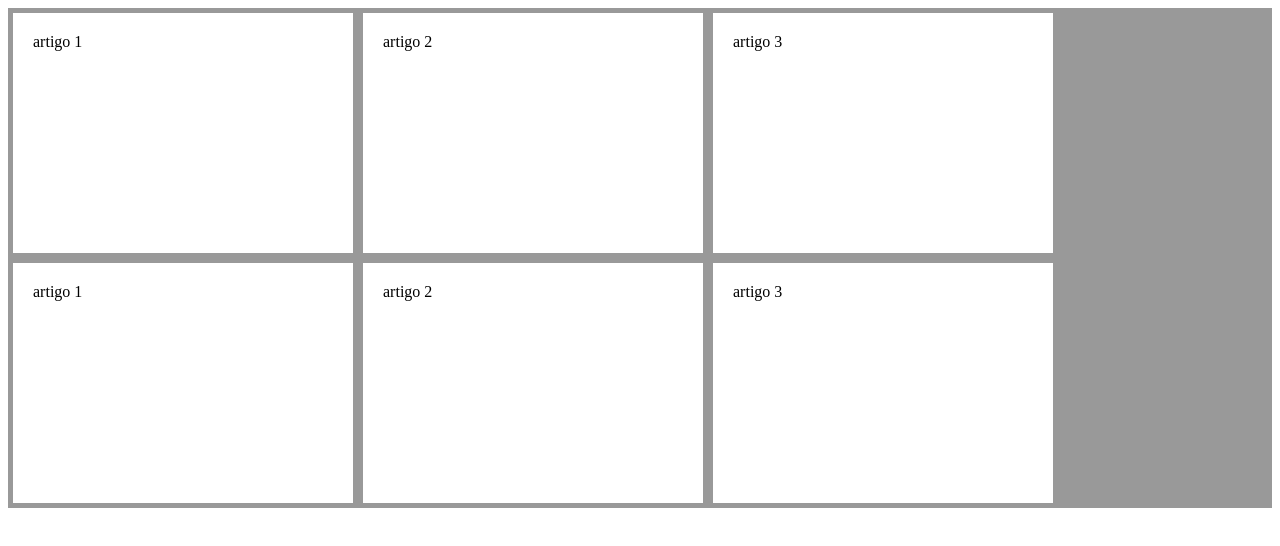
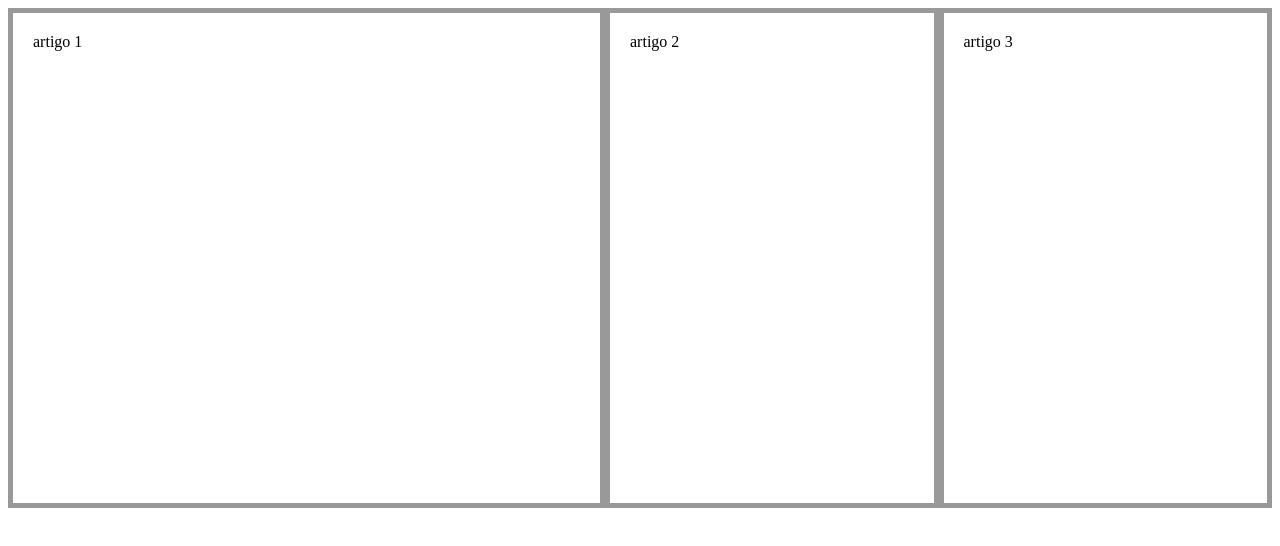
Before and after one commit to juciandro/css-flexbox, a plain HTML site: page flexbox/flexbox.html in a window 1280 px wide. Drawn offline with Linux system fonts and the light colour scheme.

Commit message:
nova atualização flexbox

```diff
--- a/flexbox/flexbox.css
+++ b/flexbox/flexbox.css
@@ -21,8 +21,20 @@
 	/*flex-start | flex-end | center | space-between | space-around*/
 }
 .item{
-	width: 300px;
+	width: 100px;
 	background-color: #fff;
 	margin: 5px;
 	padding: 20px;
+
+	/*flex-grow: 1;/*tamanho do elemento maior
+	flex-shrink: 1;/*reduz o damanho
+	flex-basis: 30px;*/
+
+	flex: 1 1 20px;
 }
+.artigo1{
+	flex-grow: 2;
+}
+/*.artigo1{order:3;}
+.artigo2{order:1;}
+.artigo3{order:2;}*/
--- a/flexbox/flexbox.html
+++ b/flexbox/flexbox.html
@@ -18,15 +18,6 @@
 			<article class="item artigo3">
 				artigo 3
 			</article>
-			<article class="item artigo1">
-				artigo 1
-			</article>
-			<article class="item artigo2">
-				artigo 2
-			</article>
-			<article class="item artigo3">
-				artigo 3
-			</article>
 		</section>
 	</body>
 </html>
```
